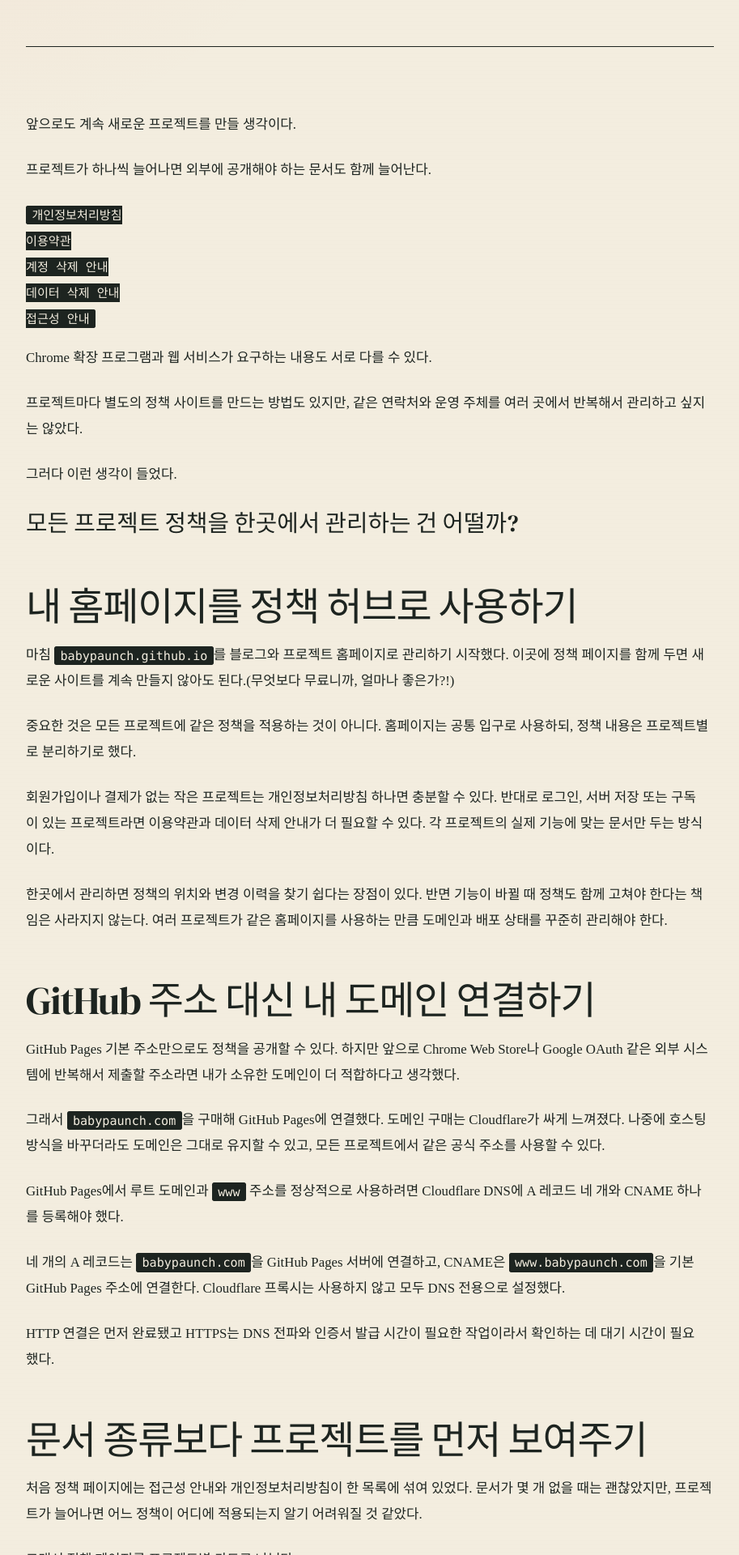
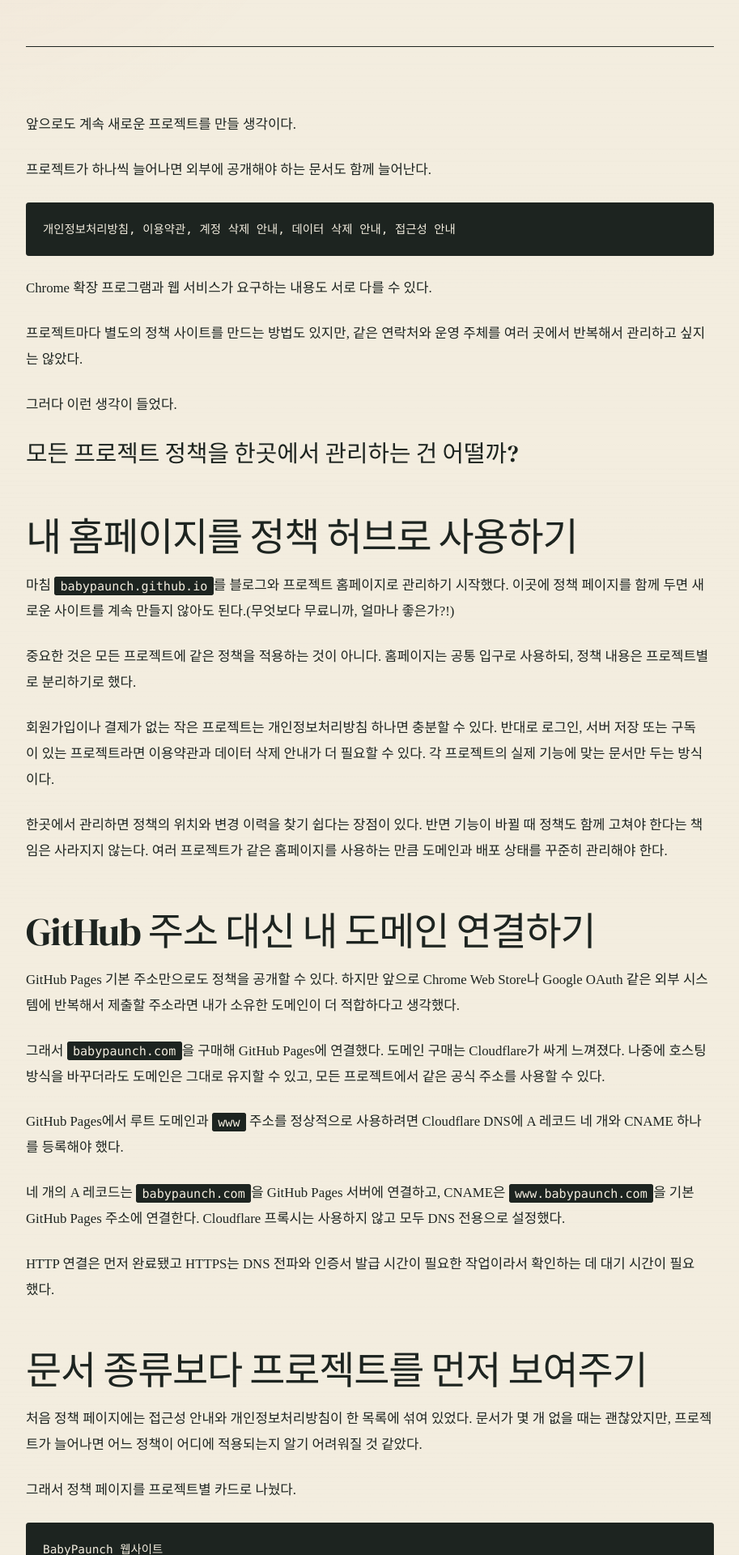
Before and after one commit to babypaunch/babypaunch.github.io, a Jekyll site: the page built from _posts/2026-08-27-project-policy-hub.md, in a window 1280 px wide. Shown: the part 571-2491 px from the top of the page at 81% size, without its empty margins (183-1096 px from the left). Built offline with Jekyll 4.4.1, drawn with Linux system fonts in a browser that asks for light colours; some web fonts are replaced.

Commit message:
style(blog): 코드 블록 줄맞춤 개선

````diff
--- a/_posts/2026-08-27-project-policy-hub.md
+++ b/_posts/2026-08-27-project-policy-hub.md
@@ -21,11 +21,7 @@
 프로젝트가 하나씩 늘어나면 외부에 공개해야 하는 문서도 함께 늘어난다.
 
 ```text
-개인정보처리방침
-이용약관
-계정 삭제 안내
-데이터 삭제 안내
-접근성 안내
+개인정보처리방침, 이용약관, 계정 삭제 안내, 데이터 삭제 안내, 접근성 안내
 ```
 
 Chrome 확장 프로그램과 웹 서비스가 요구하는 내용도 서로 다를 수 있다.
--- a/styles.css
+++ b/styles.css
@@ -37,7 +37,7 @@
 a { color: inherit; }
 p { text-wrap: pretty; }
 h1, h2, h3 { text-wrap: balance; word-break: keep-all; }
-code, pre, kbd, samp { font-family: var(--mono); }
+code, pre, kbd, samp { font-family: var(--mono); font-variant-ligatures: none; }
 
 .visually-hidden {
   position: absolute;
@@ -369,6 +369,8 @@
 .article-body p, .article-body ul { margin: 0 0 1.5rem; }
 .article-body ul { padding-left: 1.25rem; }
 .article-body code { padding: .1rem .4rem; border: 1px solid var(--ink); border-radius: .2rem; background: var(--ink); color: var(--paper); font: .9em/1.5 var(--mono); }
+.article-body pre { margin: 0 0 1.5rem; padding: 1.25rem; overflow-x: auto; border: 1px solid var(--ink); border-radius: .2rem; background: var(--ink); color: var(--paper); font: .9rem/1.7 var(--mono); white-space: pre; }
+.article-body pre code { padding: 0; border: 0; border-radius: 0; background: transparent; color: inherit; font: inherit; }
 .article-body details { margin-top: 2rem; padding-block: 1rem; border-block: 1px solid var(--line); }
 .article-body summary { cursor: pointer; font-weight: 700; }
 .article-back { margin-top: 1rem; }
````
Also changed, not shown: _posts/2026-08-27-project-policy-hub-en.md (+1 -5 lines).
